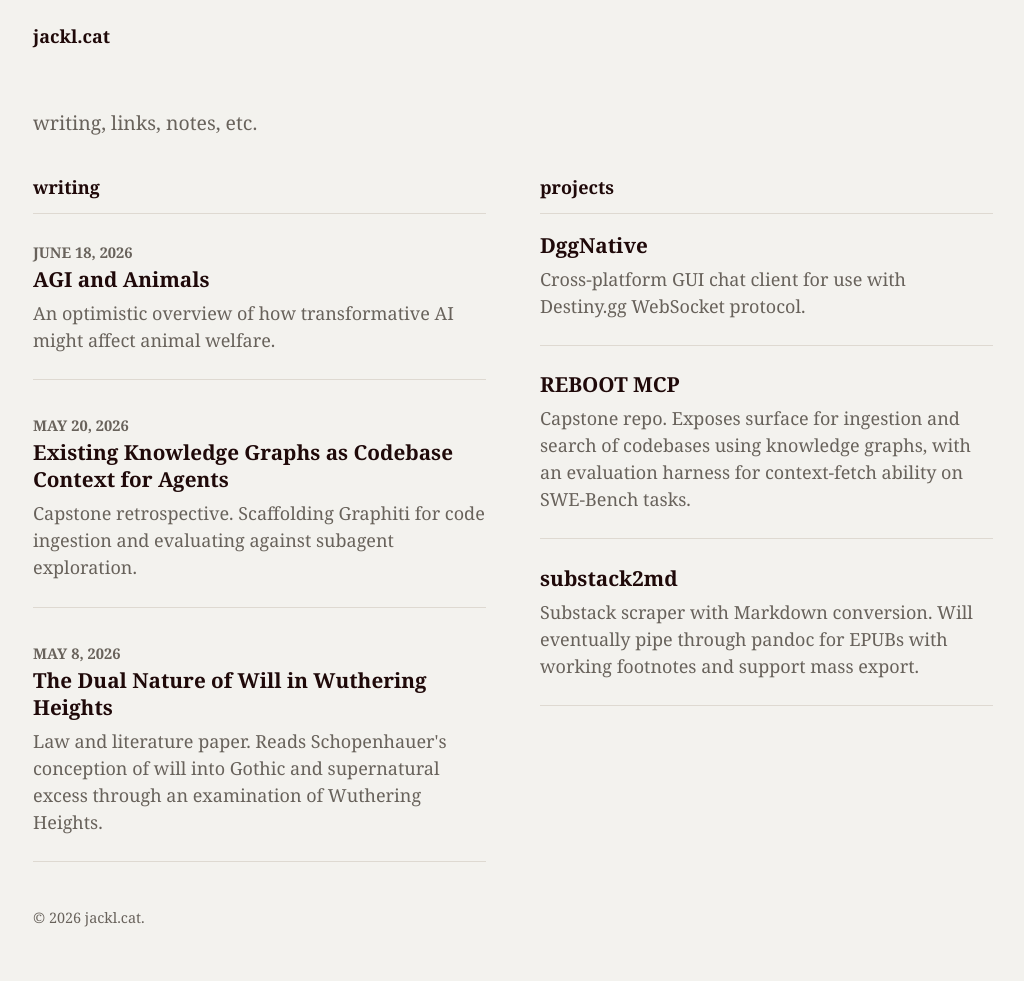
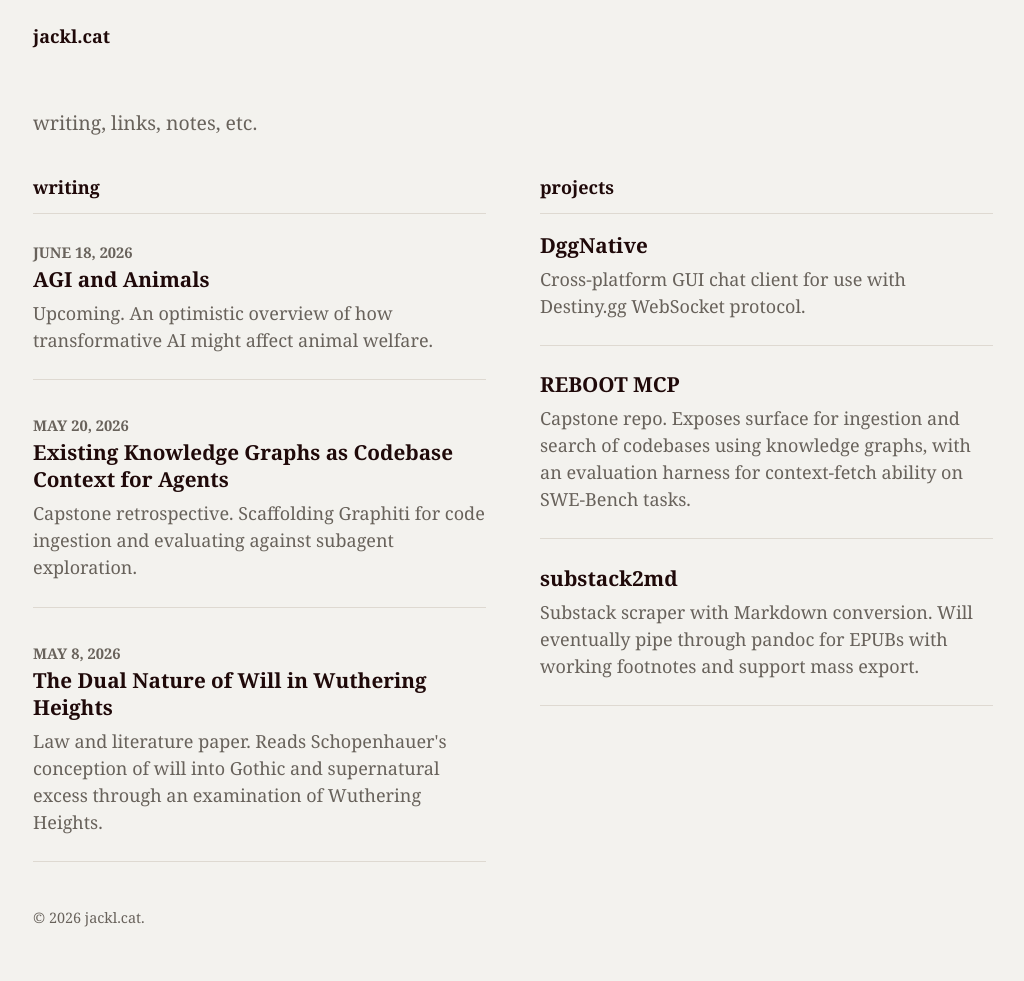
Before and after one commit to jackcml/personal-site, a Jekyll site: the page built from index.md, in a window 1280 px wide. Shown: the whole page, without its empty margins (127-1151 px from the left). Built offline with Jekyll 4.4.1, drawn with Linux system fonts in a browser that asks for light colours.

Commit message:
feat: add published flag to hold back posts

```diff
--- a/_layouts/post.html
+++ b/_layouts/post.html
@@ -12,6 +12,10 @@ layout: default
   </header>
 
   <div class="content">
-    {{ content }}
+    {% if page.unpublished %}
+      <p>This post isn’t published yet.</p>
+    {% else %}
+      {{ content }}
+    {% endif %}
   </div>
 </article>
--- a/index.md
+++ b/index.md
@@ -19,8 +19,14 @@ title: Home
       {% for post in site.posts %}
         {% assign post_timestamp = post.date | date: "%s" %}
         {% assign site_timestamp = site.time | date: "%s" %}
+        {% comment %}
+          A post is "live" only when its date has passed AND it is not held back
+          with `unpublished: true`. The flag is the human-in-the-loop gate: a
+          dated post never auto-publishes on date-change while the flag is set.
+          Remove the flag to publish.
+        {% endcomment %}
         {% assign is_upcoming = false %}
-        {% if post_timestamp > site_timestamp %}
+        {% if post.unpublished or post_timestamp > site_timestamp %}
           {% assign is_upcoming = true %}
         {% endif %}
 
```
Also changed, not shown: _posts/2026-06-18-agi-and-animals.md (+1 -0 lines), README.md.
